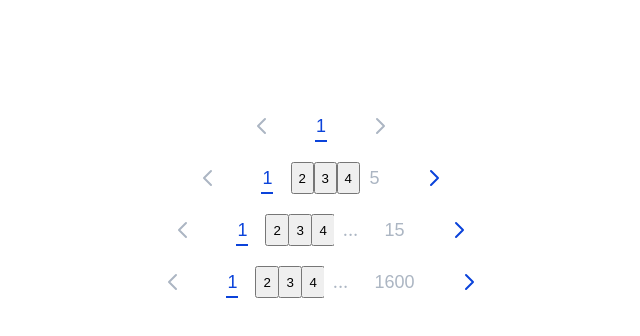
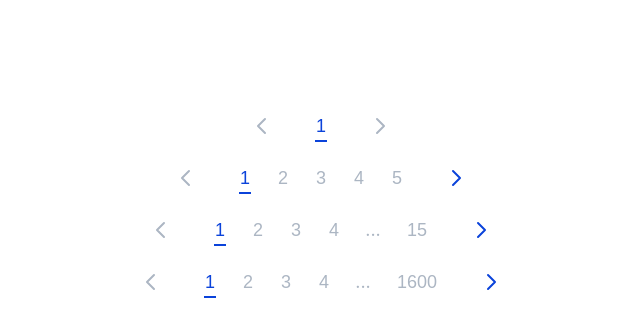
Before and after one commit to aleksgrin/pagination, a React (Create React App) app: page / in a window 1280 px wide. Shown: the top 336 px of the page, without its empty margins (319-959 px from the left). Built offline with nearby package versions, Linux system fonts and the light colour scheme.

Commit message:
фиксы

```diff
--- a/src/App.tsx
+++ b/src/App.tsx
@@ -3,13 +3,16 @@ import Pagination from "./components/Pagination/Pagination";
 import "./App.css";
 
 function App() {
-  const [num, setNum] = useState(0);
+  const [num1, setNum1] = useState(0);
+  const [num2, setNum2] = useState(0);
+  const [num3, setNum3] = useState(0);
+  const [num4, setNum4] = useState(0);
   return (
     <div className="App">
-      <Pagination pageNumber={num} pagesAmount={1} onClick={setNum} />
-      <Pagination pageNumber={num} pagesAmount={5} onClick={setNum} />
-      <Pagination pageNumber={num} pagesAmount={15} onClick={setNum} />
-      <Pagination pageNumber={num} pagesAmount={1600} onClick={setNum} />
+      <Pagination pageNumber={num1} pagesAmount={1} onClick={setNum1} />
+      <Pagination pageNumber={num2} pagesAmount={5} onClick={setNum2} />
+      <Pagination pageNumber={num3} pagesAmount={15} onClick={setNum3} />
+      <Pagination pageNumber={num4} pagesAmount={1600} onClick={setNum4} />
     </div>
   );
 }
--- a/src/components/Pagination/Pagination.tsx
+++ b/src/components/Pagination/Pagination.tsx
@@ -109,7 +109,7 @@ const Pagination = ({
           className="elemWrap"
         >
           <button
-            className={classnames(elem, {
+            className={classnames("elem", {
               elem_active: pageNumber === elem - 1,
             })}
             onClick={onElemClick(elem - 1)}
```
